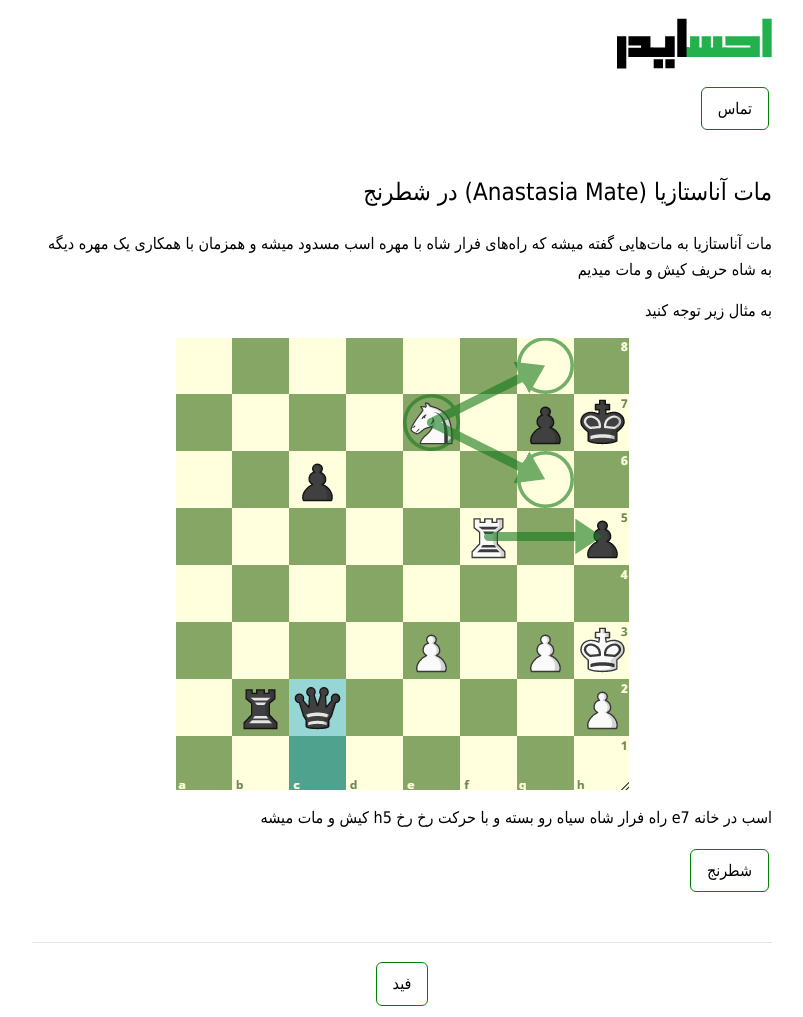
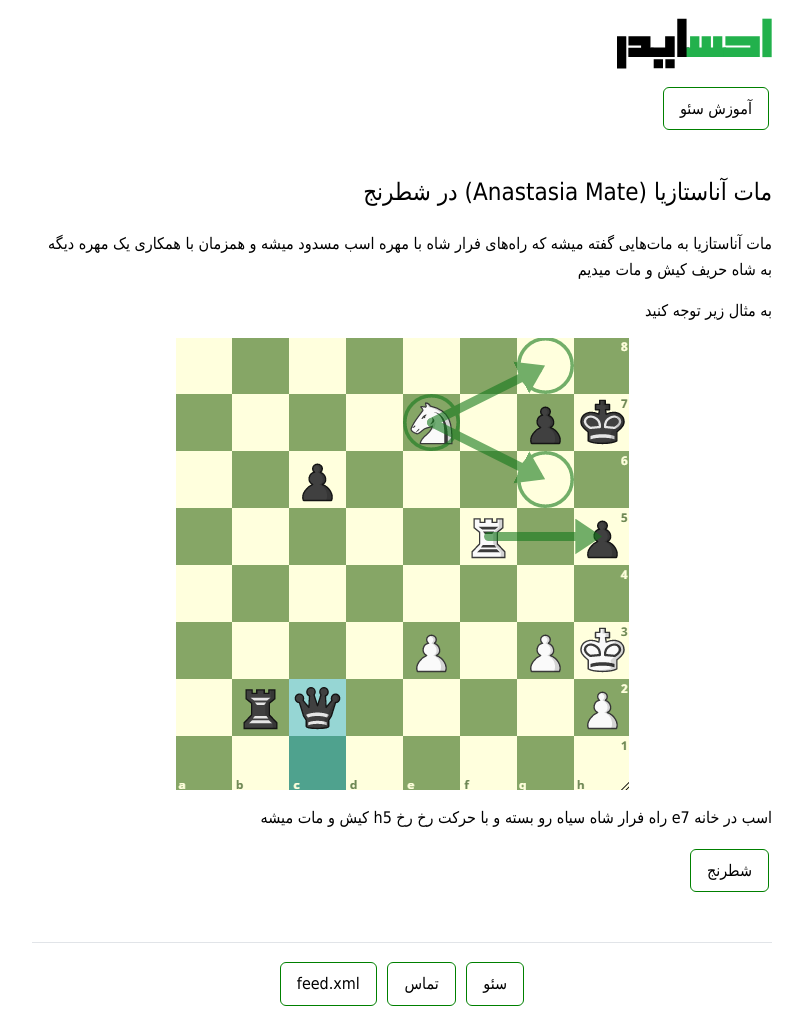
Before and after one commit to darkblog/darkblog.github.io, a Jekyll site: the page built from _posts/2021-3-9-anastasia-mate.md, in a window 1280 px wide. Shown: the whole page, without its empty margins (238-1041 px from the left). Built offline with Jekyll 4.4.1, drawn with Linux system fonts in a browser that asks for light colours.

Commit message:
Update default.html

```diff
--- a/_layouts/default.html
+++ b/_layouts/default.html
@@ -19,12 +19,14 @@ layout: compress
 <svg width="155" height="55" viewBox="0 0 4184.6 1340"><title>احسایدر</title><path d="M0,476h238.3l12.7,3v866H0V476z"/><path d="M903.8,473v314h86.1v250H306.5V786h343.6v-63H309V473H903.8z"/><path d="M1557.8,1037.6l-652.9-0.6V781h394.9V472h258V1037.6z M990.8,1094h251v246h-251V1094z M1305.8,1093h251v246h-251V1093z"/><path d="M1878.1-1v781.7h68V1037h-319V-1H1878.1z"/><path fill="#22B14C" d="M1973,473h251.4v308h60.6V473h239.1l11.3,1v307h58.6V473h249.4v308h101.9l0.6,256H1878.7l-0.6-256h94.9V473z"/><path fill="#22B14C" d="M2873.1,1037V781h726.5v-58h-673.3V472h929v565H2873.1z"/><path fill="#22B14C" d="M4175.9,0v1038h-251V0H4175.9z"/></svg>
 </a>
 <nav>
-<a href="{{ site.url }}/ehsanchehri" class="button">تماس</a>
+<a href="{{ site.url }}/seo" class="button">آموزش سئو</a>
 </nav>
 </header>
 <main class="container">{{ content }}</main>
 <footer class="center">
-<a href="{{ site.url }}/feed.xml" class="button">فید</a>
+<a href="{{ site.url }}/seo" class="button">سئو</a>
+<a href="{{ site.url }}/ehsanchehri" class="button">تماس</a>
+<a href="{{ site.url }}/feed.xml" class="button">feed.xml</a>
 </footer>
 </body>
 </html>
```
